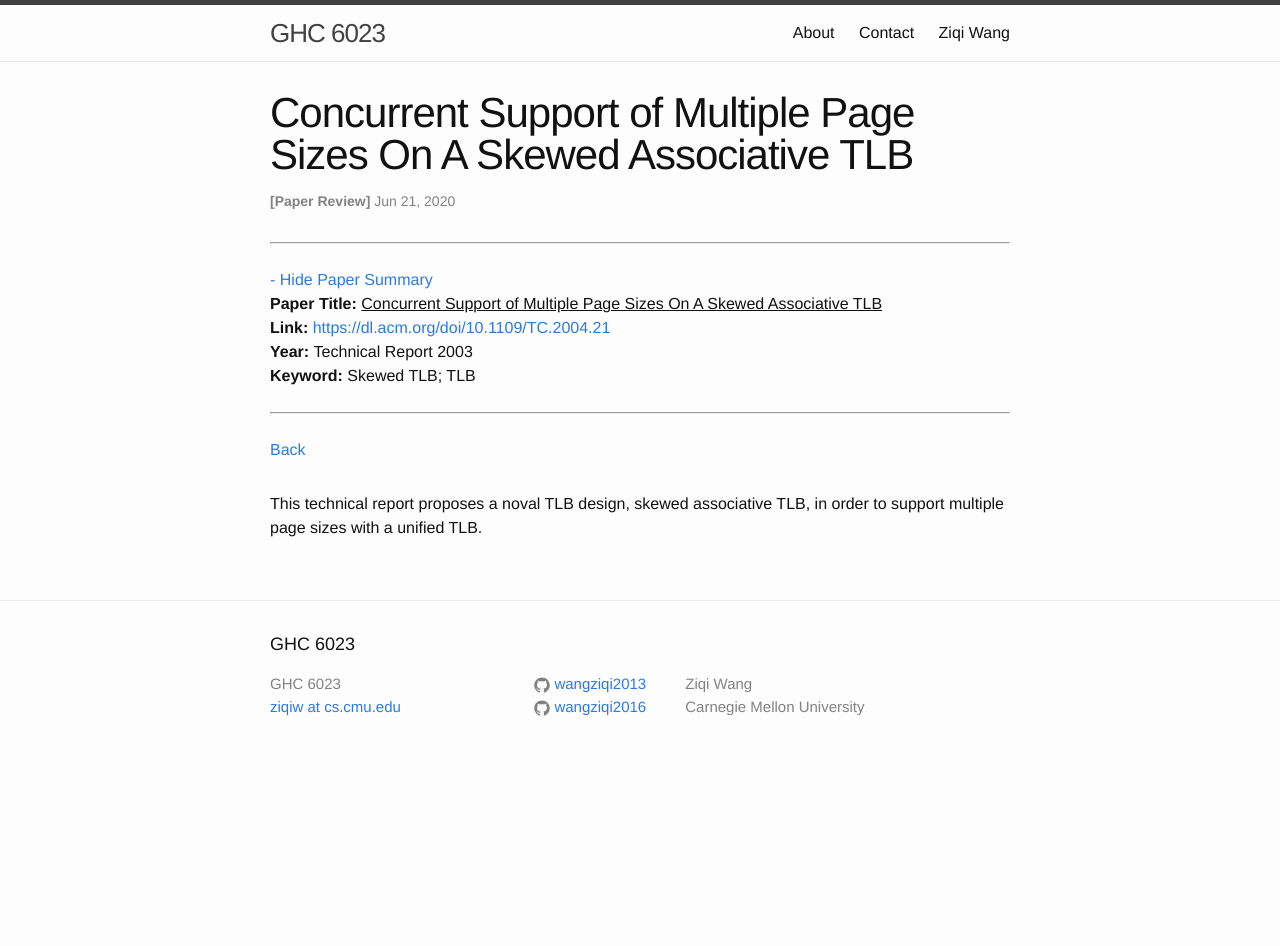
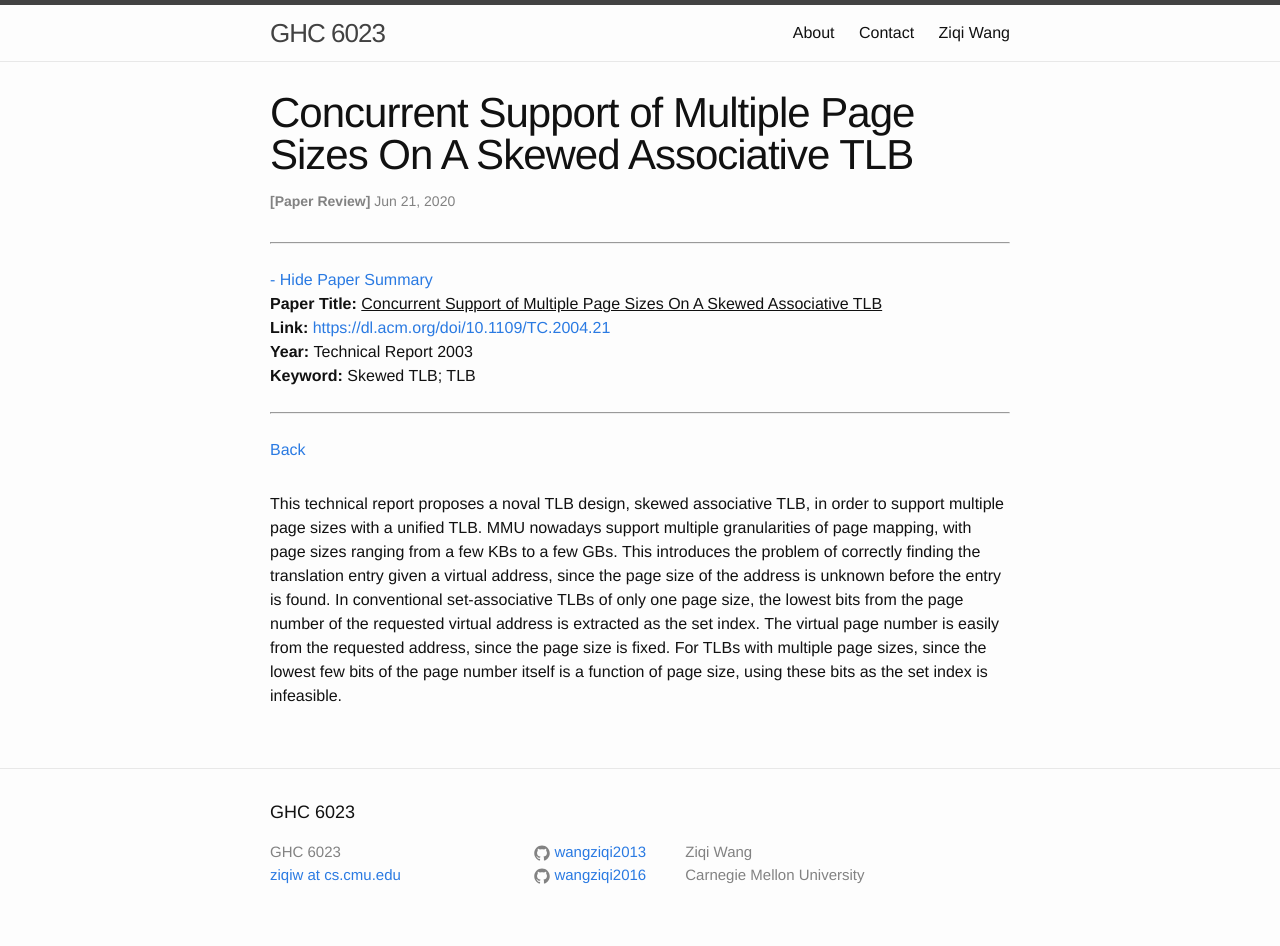
Before and after one commit to wangziqi2013/wangziqi2013.github.io, a Jekyll site: the page built from _posts/2020-06-21-skewed-tlb.markdown, in a window 1280 px wide. Built offline with Jekyll 4.4.1, drawn with Linux system fonts in a browser that asks for light colours; before the commit the page ends 900 px from its top, so only the background shows below that.

Commit message:
Finish problem statement

```diff
--- a/_posts/2020-06-21-skewed-tlb.markdown
+++ b/_posts/2020-06-21-skewed-tlb.markdown
@@ -14,4 +14,10 @@ version_mgmt:
 ---
 
 This technical report proposes a noval TLB design, skewed associative TLB, in order to support multiple page sizes
-with a unified TLB.
+with a unified TLB. MMU nowadays support multiple granularities of page mapping, with page sizes ranging from a few KBs
+to a few GBs. This introduces the problem of correctly finding the translation entry given a virtual address, since the
+page size of the address is unknown before the entry is found. In conventional set-associative TLBs of only one page
+size, the lowest bits from the page number of the requested virtual address is extracted as the set index.
+The virtual page number is easily from the requested address, since the page size is fixed. For TLBs with multiple
+page sizes, since the lowest few bits of the page number itself is a function of page size, using these bits as the
+set index is infeasible.
```
